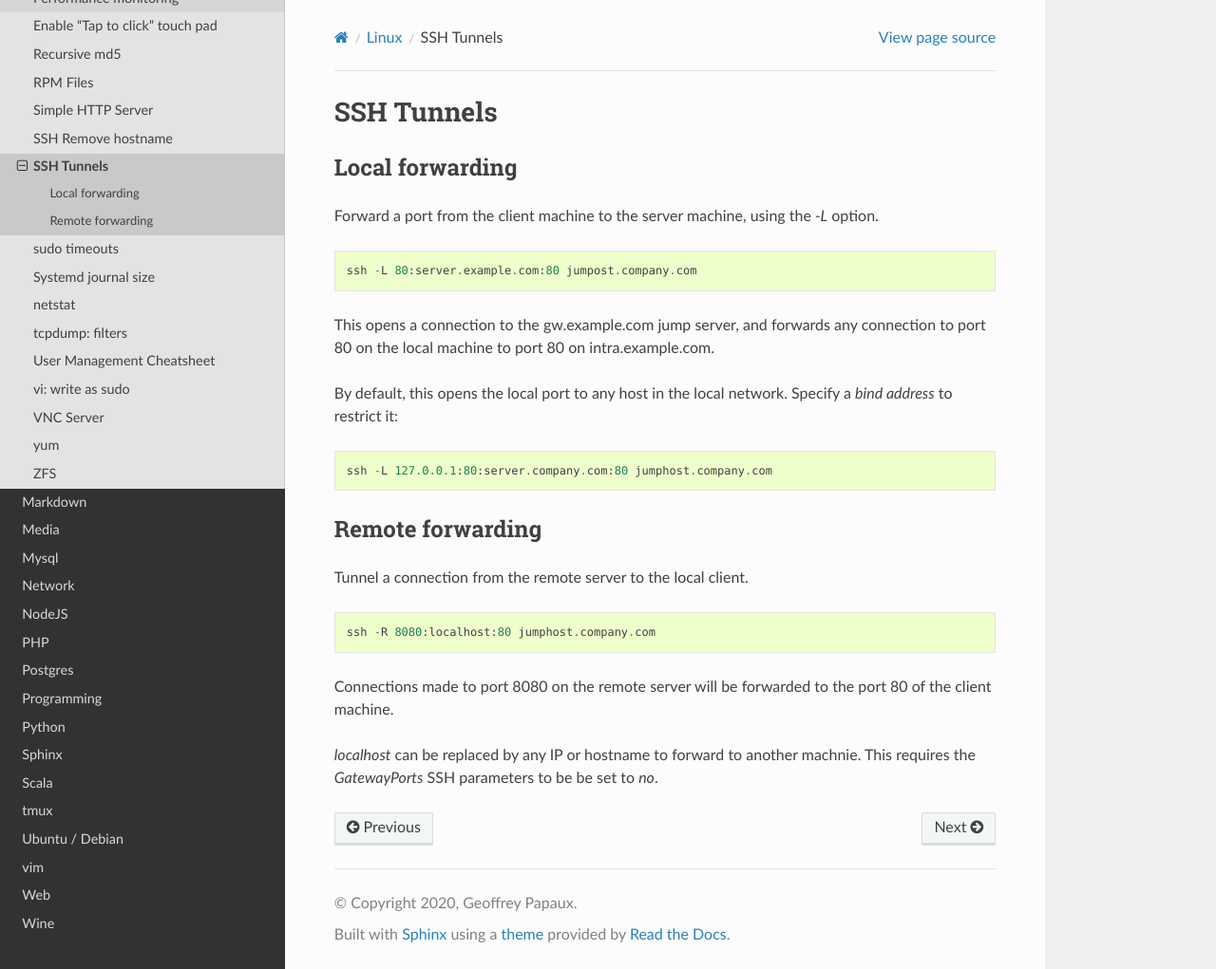
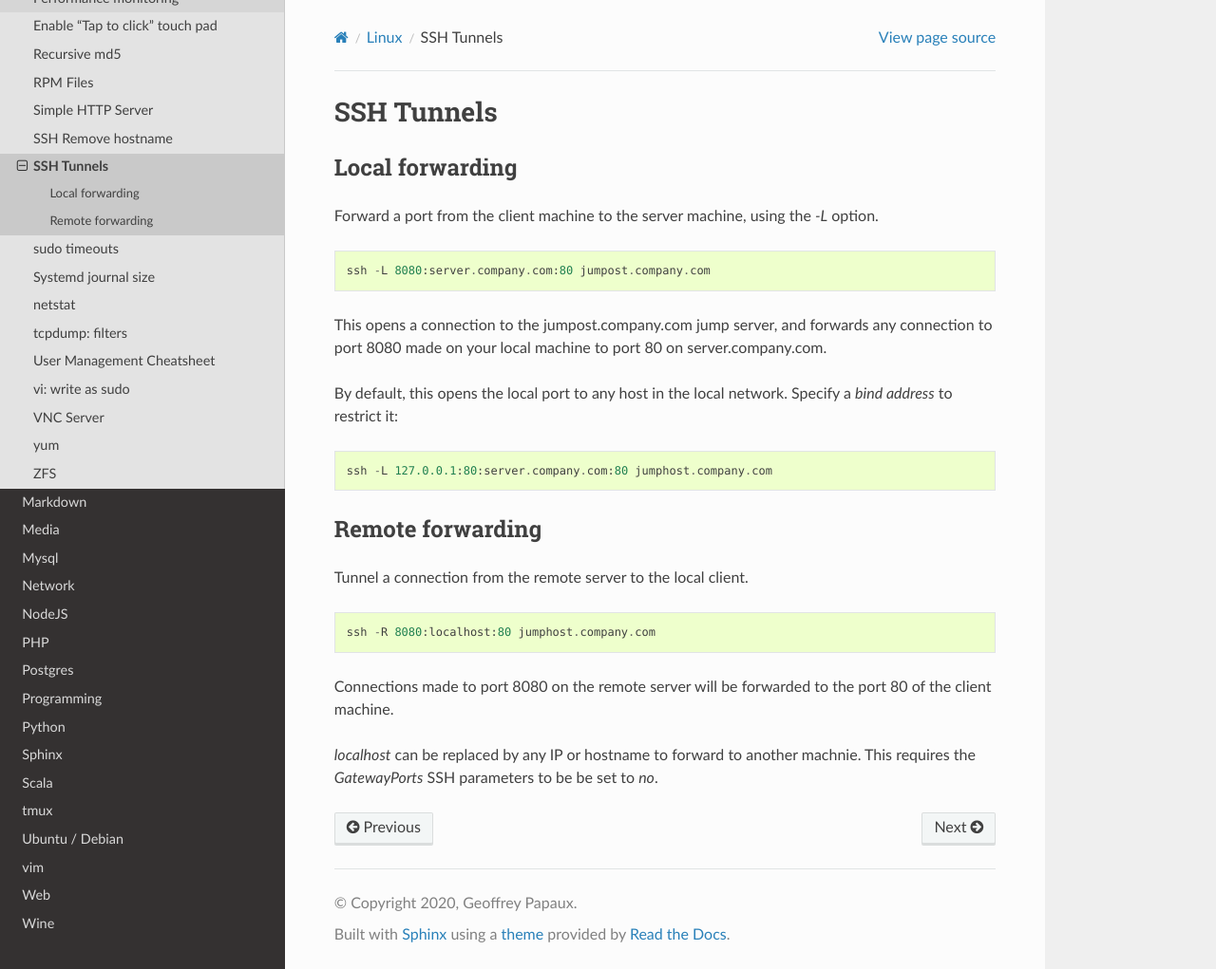
Before and after one commit to papaux/til, a Sphinx documentation site: the page built from source/linux/ssh-tunnels.rst, in a window 1280 px wide and 1021 px high. Shown: the whole window at 95% size. Built offline with Sphinx 7.4.7 and the Read the Docs theme 2.0.0, drawn with Linux system fonts in a browser that asks for light colours; pages that are not in the unit, such as notebooks, are missing from menus.

Commit message:
Fix misleading description

```diff
--- a/source/linux/ssh-tunnels.rst
+++ b/source/linux/ssh-tunnels.rst
@@ -8,9 +8,9 @@ Forward a port from the client machine to the server machine, using the `-L` opt
 
 ::
 
-    ssh -L 80:server.example.com:80 jumpost.company.com
+    ssh -L 8080:server.company.com:80 jumpost.company.com
 
-This opens a connection to the gw.example.com jump server, and forwards any connection to port 80 on the local machine to port 80 on intra.example.com.
+This opens a connection to the jumpost.company.com jump server, and forwards any connection to port 8080 made on your local machine to port 80 on server.company.com.
 
 By default, this opens the local port to any host in the local network. Specify a *bind address* to restrict it:
 
```
